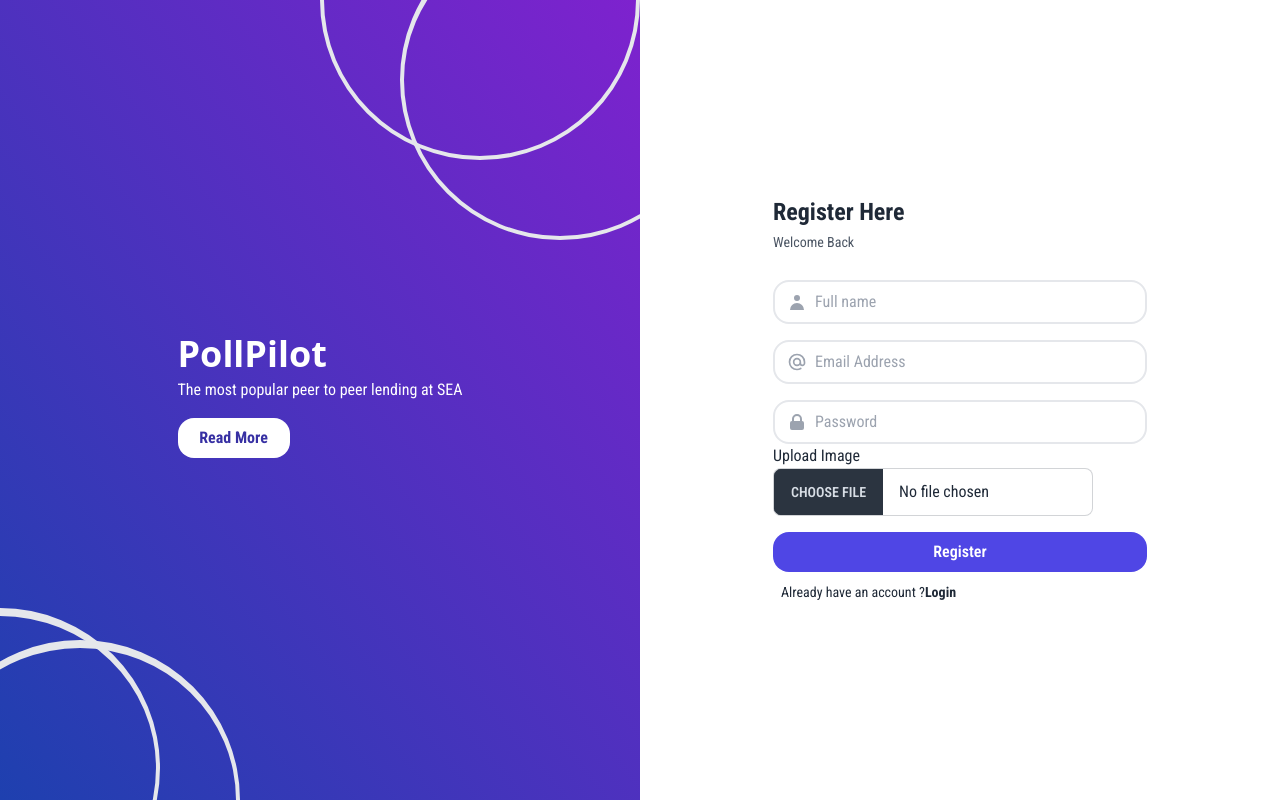
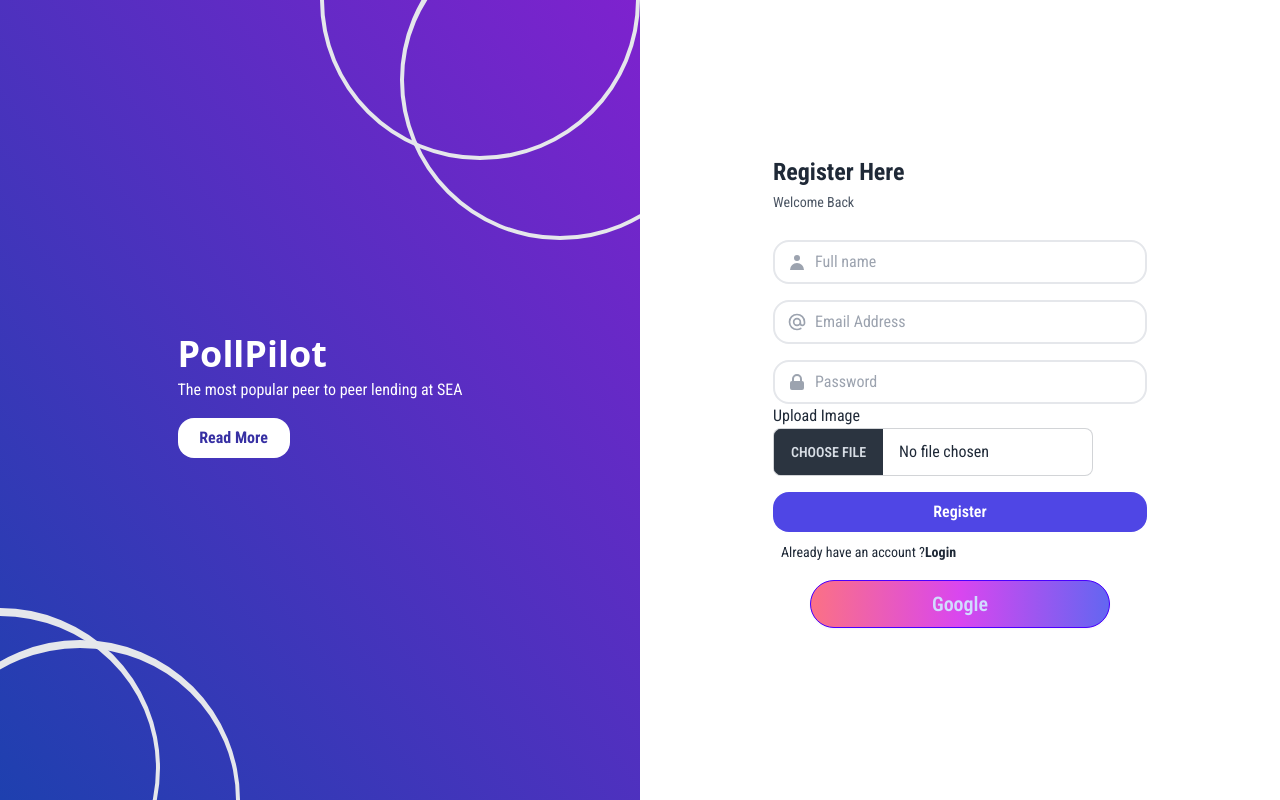
Before and after one commit to AshikurZaman01/polling_And_survey_app, a React (Vite) app: page /register in a window 1280 px wide. Built offline with nearby package versions, Linux system fonts and the light colour scheme; no server answers.

Commit message:
add google login form

```diff
--- /dev/null
+++ b/src/Components/Pages/LoginAndRegister/CommonLogin.jsx
@@ -0,0 +1,38 @@
+import { useLocation, useNavigate } from "react-router-dom";
+import useAuth from "../../hooks/useAuth";
+import toast from "react-hot-toast";
+
+const CommonLogin = () => {
+
+    const { googleLogin } = useAuth();
+
+    const location = useLocation()
+    const navigate = useNavigate()
+
+    const handleGoogleLogin = () => {
+        googleLogin()
+            .then(res => {
+                console.log(res);
+                toast.success('Successfully logged in with Google!');
+                setTimeout(() => {
+                    toast.success('Welcome,', res.user.displayName);
+                }, 2000);
+                navigate(location?.state ? location.state : '/');
+            })
+            .catch(err => {
+                console.log(err);
+                toast.error('Failed to login with Google!');
+            });
+
+    }
+
+
+    return (
+        <div>
+
+            <button className=" bg-gradient-to-r from-rose-400 via-fuchsia-500 to-indigo-500 p-1 rounded-full my-4 w-[300px]  btn-primary mx-auto  block text-xl btn" onClick={handleGoogleLogin}>Google</button>
+        </div>
+    );
+};
+
+export default CommonLogin;
--- a/src/Components/Pages/LoginAndRegister/Login.jsx
+++ b/src/Components/Pages/LoginAndRegister/Login.jsx
@@ -2,6 +2,7 @@
 import useAuth from '../../hooks/useAuth';
 import toast from 'react-hot-toast';
 import axios from 'axios';
+import CommonLogin from './CommonLogin';
 
 const Login = () => {
 
@@ -79,9 +80,12 @@
                         <button type="submit" className="block w-full bg-indigo-600 mt-4 py-2 rounded-2xl text-white font-semibold mb-2">Login</button>
 
                         <span className="text-sm ml-2 hover:text-blue-500 cursor-pointer"><Link to={'/register'}>Already have an account ?<strong>Login</strong></Link> </span>
+                        <CommonLogin></CommonLogin>
                     </form>
                 </div>
             </div>
+
+
         </div>
     );
 };
--- a/src/Components/Pages/LoginAndRegister/Register.jsx
+++ b/src/Components/Pages/LoginAndRegister/Register.jsx
@@ -5,6 +5,7 @@
 import { useContext } from "react";
 import { AuthContext } from "../../Auth/AuthProvider";
 import useAuth from "../../hooks/useAuth";
+import CommonLogin from "./CommonLogin";
 
 const image_Hosting_key = 'eec4232453de02c7130df9275dc373bd';
 const image_HOSTING_api = `https://api.imgbb.com/1/upload?key=${image_Hosting_key}`;
@@ -125,6 +126,7 @@
 
                         <button type="submit" className="block w-full bg-indigo-600 mt-4 py-2 rounded-2xl text-white font-semibold mb-2">Register</button>
                         <span className="text-sm ml-2 hover:text-blue-500 cursor-pointer"><Link to={'/login'}>Already have an account ?<strong>Login</strong></Link> </span>
+                        <CommonLogin></CommonLogin>
                     </form>
 
                 </div>
```
